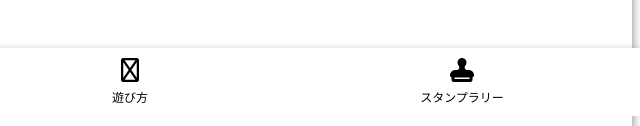
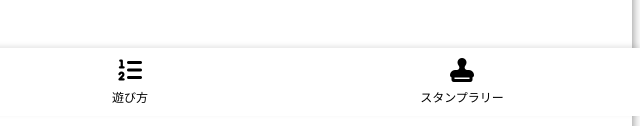
Before and after one commit to coolshareTakarazuka/home, a plain HTML site: page index.html in a window 1280 px wide. Shown: the part 668-794 px from the top of the page, 640-1280 px from the left. Drawn offline with nearby package versions, Linux system fonts and the light colour scheme; no server answers.

Commit message:
Update index.html

```diff
--- a/index.html
+++ b/index.html
@@ -709,7 +709,7 @@
         <a
           href="
         https://coolsharetakarazuka.github.io/how_to_play/" target="_self"
-        ><i class="fa-regular fa-list-ol"></i><br /><span class="iconname"
+          ><i class="fa-solid fa-list-ol"></i><br /><span class="iconname"
             >遊び方</span
           ></a
         >
```
Lines whose indentation alone changed are shown as unchanged.
